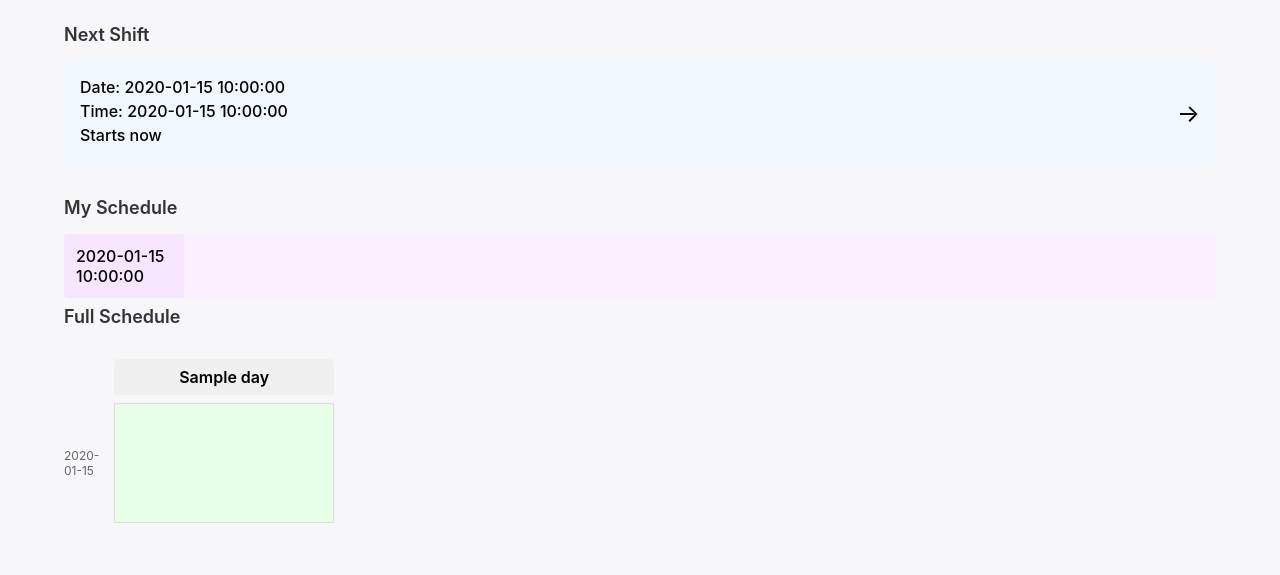
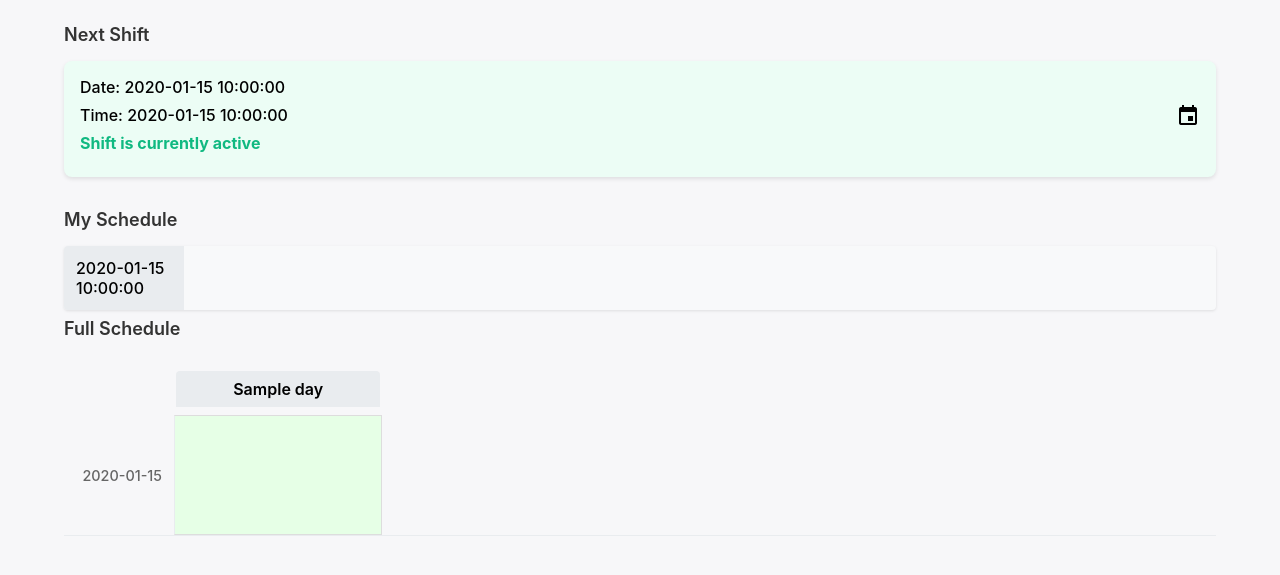
Before and after one commit to firepenguindisopanda/INFO3604-help-desk-rostering, a Flask app: template App/templates/volunteer/dashboard/dashboard.html in a window 1280 px wide. Shown: the part 69-644 px from the top of the page. Run offline with Flask 3, Linux system fonts and the light colour scheme; tables that the repository leaves empty hold one stand-in row (values such as "Sample post"); the template is opened without the code that fills it: values that come from a table or form of the project are taken from there, most other values are stand-ins (such as "Sample title", 1, 10 or a date in 2020).

Commit message:
Dashboard update

```diff
--- a/App/templates/volunteer/dashboard/dashboard.html
+++ b/App/templates/volunteer/dashboard/dashboard.html
@@ -3,47 +3,178 @@
 {% block title %}Assistant - Dashboard{% endblock %}
 {% block header_title %}Dashboard{% endblock %}
 
+{% block extra_css %}
+<style>
+    /* Additional dashboard styles */
+    .next-shift-card {
+        background-color: #f0f7ff;
+        border-radius: 8px;
+        padding: 16px;
+        display: flex;
+        justify-content: space-between;
+        align-items: center;
+        margin-bottom: 32px;
+        box-shadow: 0 2px 4px rgba(0,0,0,0.1);
+    }
+
+    .next-shift-card.active {
+        background-color: #ecfdf5;  /* Green background if shift is active */
+    }
+
+    .next-shift-card.no-shifts {
+        background-color: #f5f5f5;  /* Gray background if no shifts */
+    }
+
+    .shift-info p {
+        margin-bottom: 8px;
+        font-weight: 500;
+    }
+
+    .shift-info .time-until {
+        color: #666;
+        font-size: 0.9rem;
+    }
+
+    .shift-info .starting-now {
+        color: #10b981;
+        font-weight: bold;
+    }
+
+    .schedule-row {
+        display: flex;
+        background-color: #f8f9fa;
+        border-radius: 4px;
+        margin-bottom: 8px;
+        overflow: hidden;
+        box-shadow: 0 1px 3px rgba(0,0,0,0.1);
+    }
+
+    .date-column {
+        width: 120px;
+        padding: 12px;
+        background-color: #e9ecef;
+        font-weight: 500;
+    }
+
+    .time-column {
+        flex: 1;
+        padding: 12px;
+    }
+
+    .full-schedule {
+        margin-top: 32px;
+        overflow-x: auto;
+    }
+
+    .week-header {
+        display: grid;
+        grid-template-columns: 110px repeat(5, 1fr);
+        margin-bottom: 8px;
+    }
+
+    .day-header {
+        text-align: center;
+        font-weight: 600;
+        padding: 8px;
+        background-color: #e9ecef;
+        border-radius: 4px 4px 0 0;
+        margin: 0 2px;
+    }
+
+    .schedule-grid-row {
+        display: grid;
+        grid-template-columns: 110px repeat(5, 1fr);
+        border-bottom: 1px solid #e9ecef;
+    }
+
+    .time-label {
+        display: flex;
+        align-items: center;
+        padding: 12px;
+        font-size: 0.9rem;
+        color: #666;
+        font-weight: 500;
+    }
+
+    .schedule-cell {
+        padding: 8px;
+        min-height: 60px;
+        border-left: 1px solid #e9ecef;
+    }
+
+    .staff-name {
+        background-color: white;
+        padding: 4px 8px;
+        margin-bottom: 4px;
+        border-radius: 3px;
+        font-size: 13px;
+        box-shadow: 0 1px 2px rgba(0,0,0,0.05);
+    }
+
+    .empty-message {
+        text-align: center;
+        padding: 2rem;
+        color: #666;
+        background-color: #f9f9fa;
+        border-radius: 8px;
+        margin-bottom: 1.5rem;
+    }
+</style>
+{% endblock %}
+
 {% block content %}
 <h2 class="section-title">Next Shift</h2>
 
-<div class="next-shift-card">
+<div class="next-shift-card {% if next_shift.starts_now %}active{% elif next_shift.date == 'No upcoming shifts' %}no-shifts{% endif %}">
     <div class="shift-info">
         <p>Date: {{ next_shift.date }}</p>
+        {% if next_shift.time %}
             <p>Time: {{ next_shift.time }}</p>
             {% if next_shift.starts_now %}
-        <p>Starts now</p>
+                <p class="starting-now">Shift is currently active</p>
+            {% elif next_shift.time_until %}
+                <p class="time-until">Starts in {{ next_shift.time_until }}</p>
+            {% endif %}
         {% endif %}
     </div>
-    <div class="arrow-icon">→</div>
+    <div class="arrow-icon">
+        <span class="material-icons">event</span>
+    </div>
 </div>
 
 <h2 class="section-title">My Schedule</h2>
 
+{% if my_shifts %}
     {% for shift in my_shifts %}
     <div class="schedule-row">
         <div class="date-column">{{ shift.date }}</div>
         <div class="time-column">{{ shift.time }}</div>
     </div>
     {% endfor %}
+{% else %}
+    <div class="empty-message">
+        <p>You don't have any upcoming shifts scheduled.</p>
+    </div>
+{% endif %}
 
 <h2 class="section-title">Full Schedule</h2>
 
 <div class="full-schedule">
     <div class="week-header">
         <div></div>
-        {% for day in days_of_week %}
+        {% for day in full_schedule.days_of_week %}
         <div class="day-header">{{ day }}</div>
         {% endfor %}
     </div>
 
-    {% for time in time_slots %}
-    <div class="schedule-grid">
+    {% for time in full_schedule.time_slots %}
+    <div class="schedule-grid-row">
         <div class="time-label">{{ time }}</div>
 
-        {% for day in days_of_week %}
+        {% for day in full_schedule.days_of_week %}
         <div class="schedule-cell">
-            {% if time in staff_schedule and day in staff_schedule[time] %}
-                {% for staff in staff_schedule[time][day] %}
+            {% if time in full_schedule.staff_schedule and day in full_schedule.staff_schedule[time] %}
+                {% for staff in full_schedule.staff_schedule[time][day] %}
                 <div class="staff-name">{{ staff }}</div>
                 {% endfor %}
             {% endif %}
```
Also changed, not shown: App/controllers/dashboard.py (+94 -68 lines), App/controllers/initialize.py (+97 -0 lines), App/views/volunteer.py (+8 -4 lines). Lines whose indentation alone changed are shown as unchanged.
